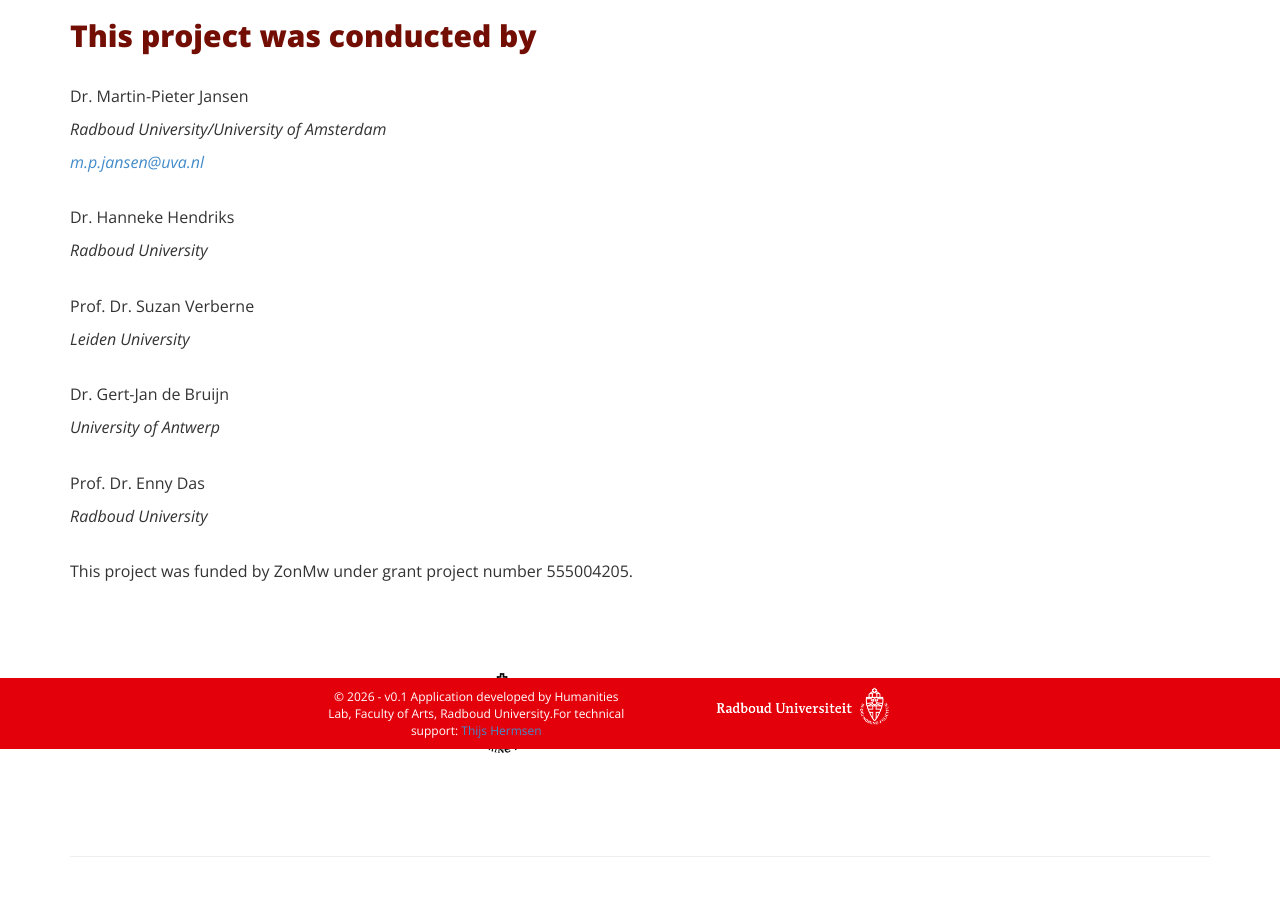
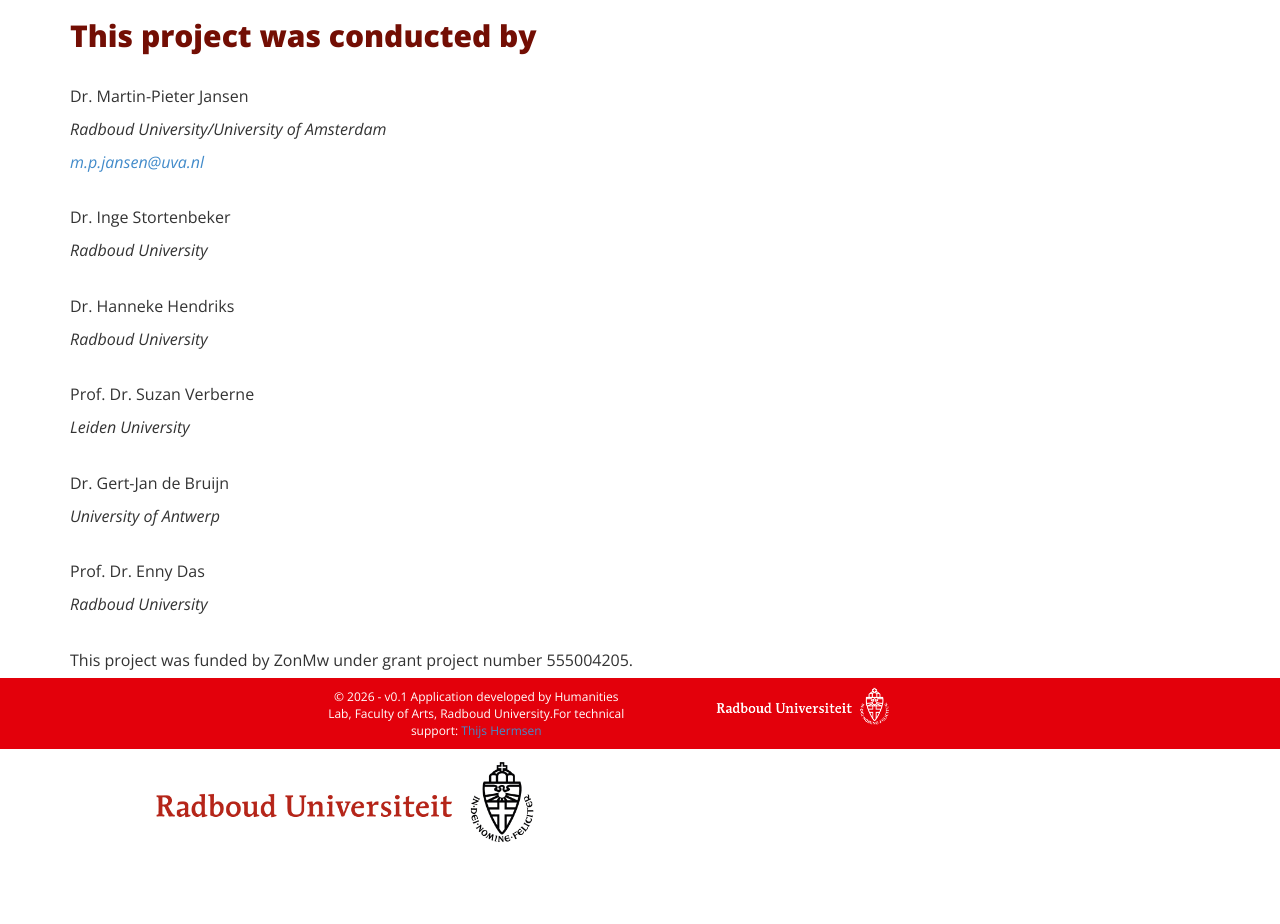
Before and after one commit to tsg-humlab/Sentences, a Django app: page /about/ in a window 1280 px wide. Shown: the part 51-975 px from the top of the page. Before the commit the page ends 908 px from the top, so only its background shows below. Run offline with Django 3.2, Linux system fonts and the light colour scheme; some libraries are stand-ins or nearby versions.

Commit message:
After a small change to the About page

```diff
--- a/app/templates/app/about.html
+++ b/app/templates/app/about.html
@@ -9,6 +9,9 @@
 <p>Dr. Martin-Pieter Jansen</p>
 <p><i>Radboud University/University of Amsterdam</i></p>
 <p><i><a href="mailto:m.p.jansen@uva.nl">m.p.jansen@uva.nl</a></i></p>
+<br />
+<p>Dr. Inge Stortenbeker</p>
+<p><i>Radboud University</i></p>
 <br />
 <p>Dr. Hanneke Hendriks</p>
 <p><i>Radboud University</i></p>
```
Lines whose indentation alone changed are shown as unchanged.
